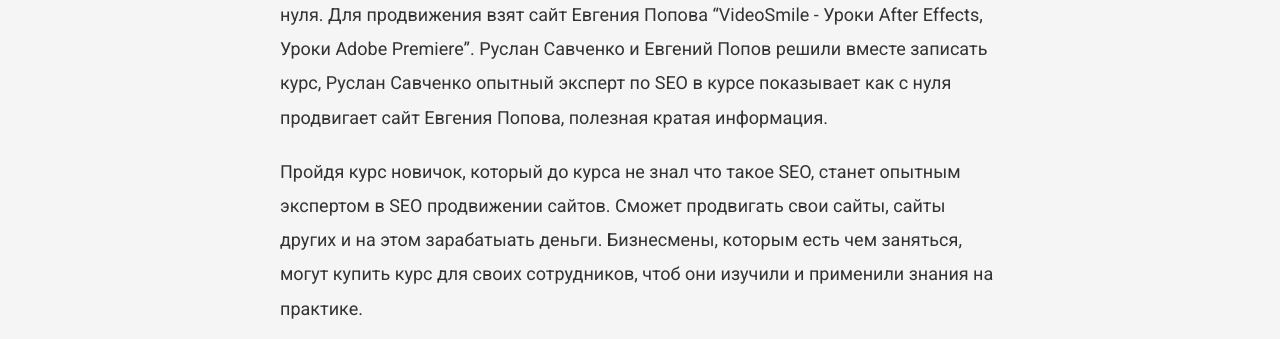
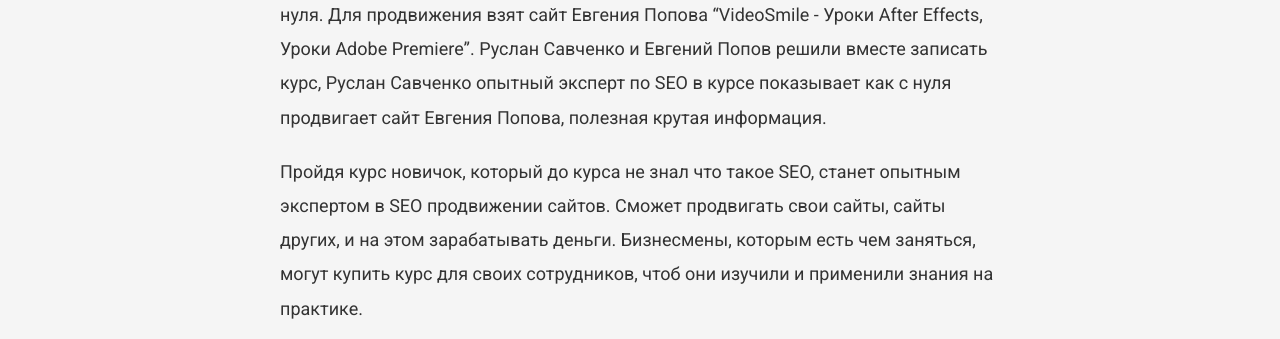
Before and after one commit to VadymVolos/vadymvolos.github.io, a Jekyll site: the page built from _posts/digital-marketing/2017-01-22-sekrety-seo-popov-kupon-skidka.md, in a window 1280 px wide. Shown: the part 1608-1947 px from the top of the page. Built offline with Jekyll 4.4.1, drawn with Linux system fonts in a browser that asks for light colours; nearby versions of some CDN libraries; comment, search, counter and statistics services are not loaded; some of the changed text lies outside the part shown.

Commit message:
Update 2017-01-22-sekrety-seo-popov-kupon-skidka.md

```diff
--- a/_posts/digital-marketing/2017-01-22-sekrety-seo-popov-kupon-skidka.md
+++ b/_posts/digital-marketing/2017-01-22-sekrety-seo-popov-kupon-skidka.md
@@ -31,8 +31,8 @@
 
 Курс легкий для восприятия, все уроки рассказаны простым понятным языком, для новичков в SEO это важно. Во всех видео идет демонстрация практики на примере продвижения сайта. Это очень хорошо, когда в уроках показана практика, так легче понять и освоить.
 
-В курсе подробно показан процесс пошагового SEO продвижения сайта начиная с нуля. Для продвижения взят сайт Евгения Попова "VideoSmile - Уроки After Effects, Уроки Adobe Premiere". Руслан Савченко и Евгений Попов решили вместе записать курс, Руслан Савченко опытный эксперт по SEO в курсе показывает как с нуля продвигает сайт Евгения Попова, полезная кратая информация.
+В курсе подробно показан процесс пошагового SEO продвижения сайта начиная с нуля. Для продвижения взят сайт Евгения Попова "VideoSmile - Уроки After Effects, Уроки Adobe Premiere". Руслан Савченко и Евгений Попов решили вместе записать курс, Руслан Савченко опытный эксперт по SEO в курсе показывает как с нуля продвигает сайт Евгения Попова, полезная крутая информация.
 
-Пройдя курс новичок, который до курса не знал что такое SEO, станет опытным экспертом в SEO продвижении сайтов. Сможет продвигать свои сайты, сайты других и на этом зарабатыать деньги. Бизнесмены, которым есть чем заняться, могут купить курс для своих сотрудников, чтоб они изучили и применили знания на практике.
+Пройдя курс новичок, который до курса не знал что такое SEO, станет опытным экспертом в SEO продвижении сайтов. Сможет продвигать свои сайты, сайты других, и на этом зарабатывать деньги. Бизнесмены, которым есть чем заняться, могут купить курс для своих сотрудников, чтоб они изучили и применили знания на практике.
 
 Курс рекомендую, у Евгения Попова все курсы качественные, можно со 100% уверенностью рекомендовать.
```
